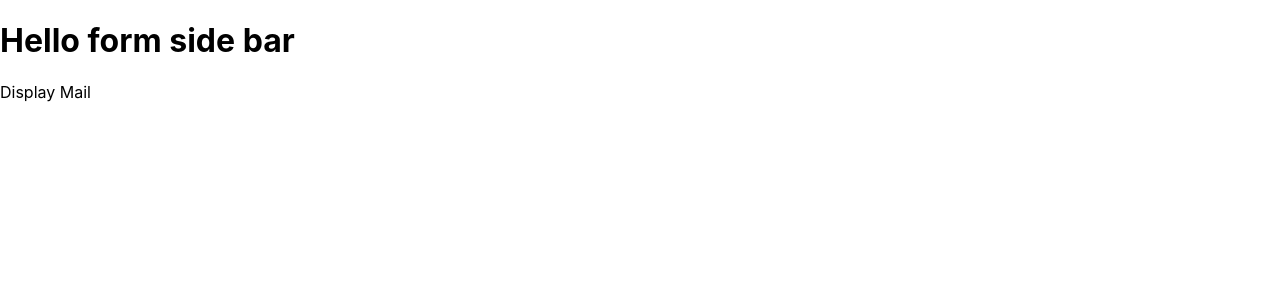
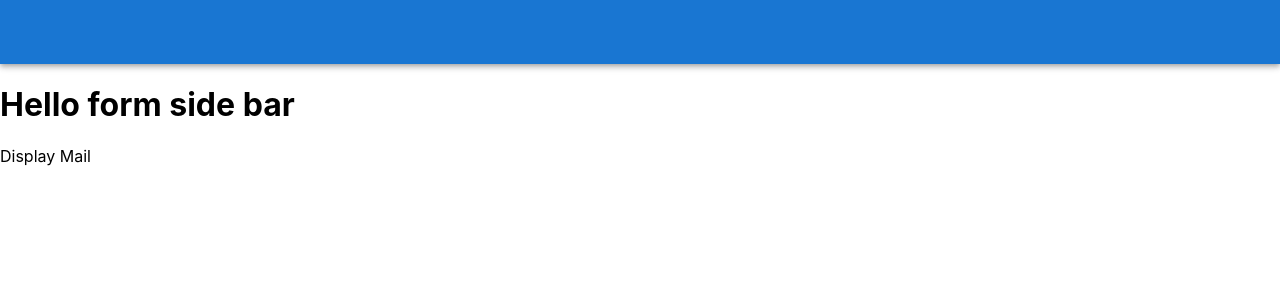
Before and after one commit to aagneye-syam/MERN-Stack_gmail_clone, a React (Create React App) app in the folder client/: page / in a window 1280 px wide. Shown: the top 300 px of the page. Built offline with nearby package versions, Linux system fonts and the light colour scheme.

Commit message:
AppBar position made static

```diff
--- a/client/src/components/Header.js
+++ b/client/src/components/Header.js
@@ -1,9 +1,15 @@
 import React from 'react'
+import AppBar from '@mui/material/AppBar';
+import Toolbar from '@mui/material/Toolbar';
 
 function Header() {
   return (
     <div>
+      <AppBar position='static'>
+        <Toolbar>
 
+        </Toolbar>
+      </AppBar>
     </div>
   )
 }
```
